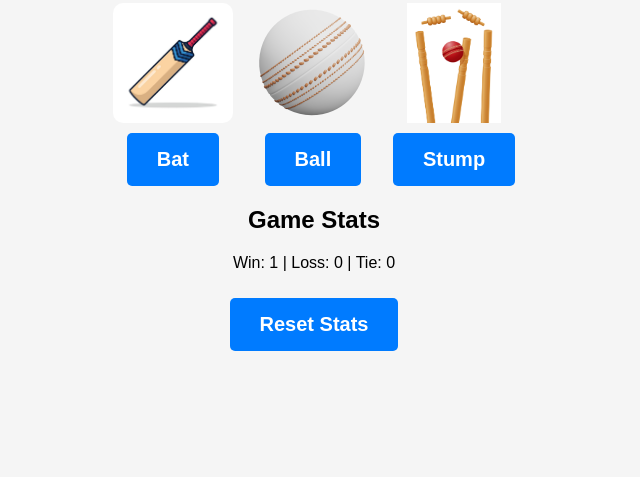
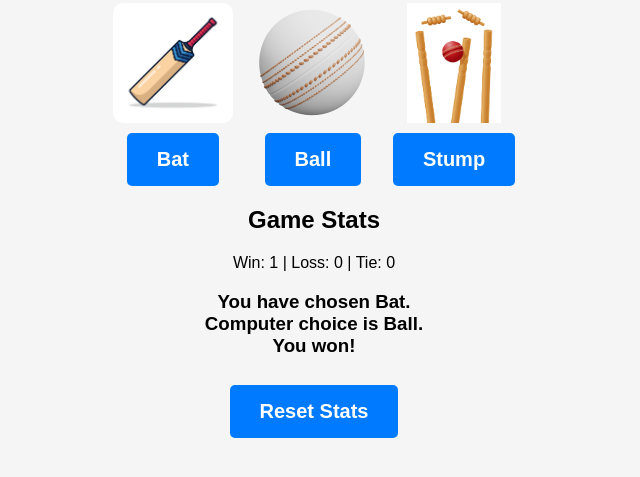
Before and after one commit to amiityadav0355/Cricket-Game, a plain HTML site: page index.html in a window 1280 px wide. Both pictures are taken after a click on the element "Bat". Shown: the part 87-564 px from the top of the page, without its empty margins (326-966 px from the left). Drawn offline with Linux system fonts and the light colour scheme.

Commit message:
first commit

```diff
--- a/index.html
+++ b/index.html
@@ -26,6 +26,7 @@
 
   <h2>Game Stats</h2>
   <p id="stats">Win: 0 | Loss: 0 | Tie: 0</p>
+  <h3 id="result-message"></h3>
 
   <button onclick="resetStats()">Reset Stats</button>
 
@@ -62,11 +63,9 @@
       localStorage.setItem('cricketGameStats', JSON.stringify(gameStats));
       updateStats();
 
-      alert(`You have chosen ${playerChoice}.
-  Computer choice is ${computerChoice}.
-  ${resultMsg}
-
-  Win: ${gameStats.wins}   Lost: ${gameStats.losses}   Tie: ${gameStats.ties}`);
+      document.getElementById('result-message').innerText = `You have chosen ${playerChoice}.
+       Computer choice is ${computerChoice}.
+        ${resultMsg}`;
     }
 
     function updateStats() {
@@ -77,6 +76,7 @@
       gameStats = { wins: 0, losses: 0, ties: 0 };
       localStorage.setItem('cricketGameStats', JSON.stringify(gameStats));
       updateStats();
+      document.getElementById('result-message').innerText = "";
     }
   </script>
 </body>
```
